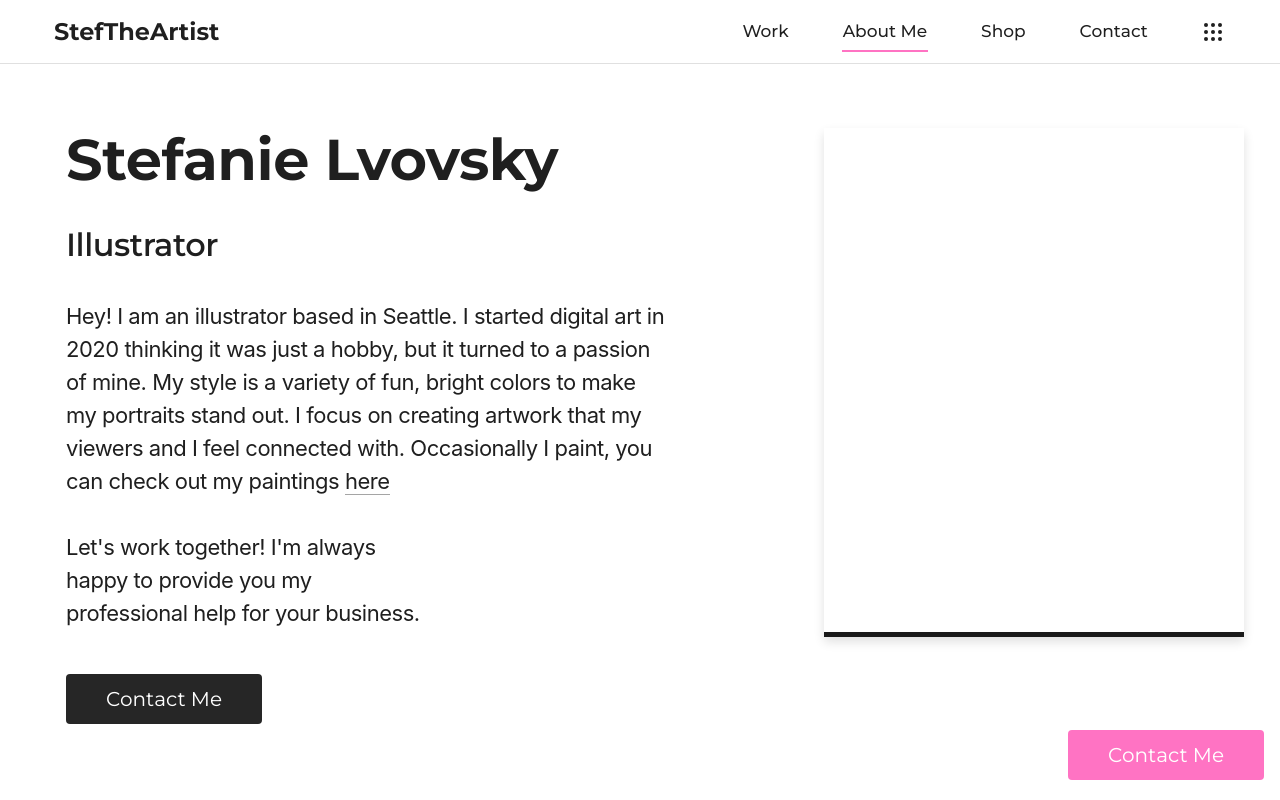
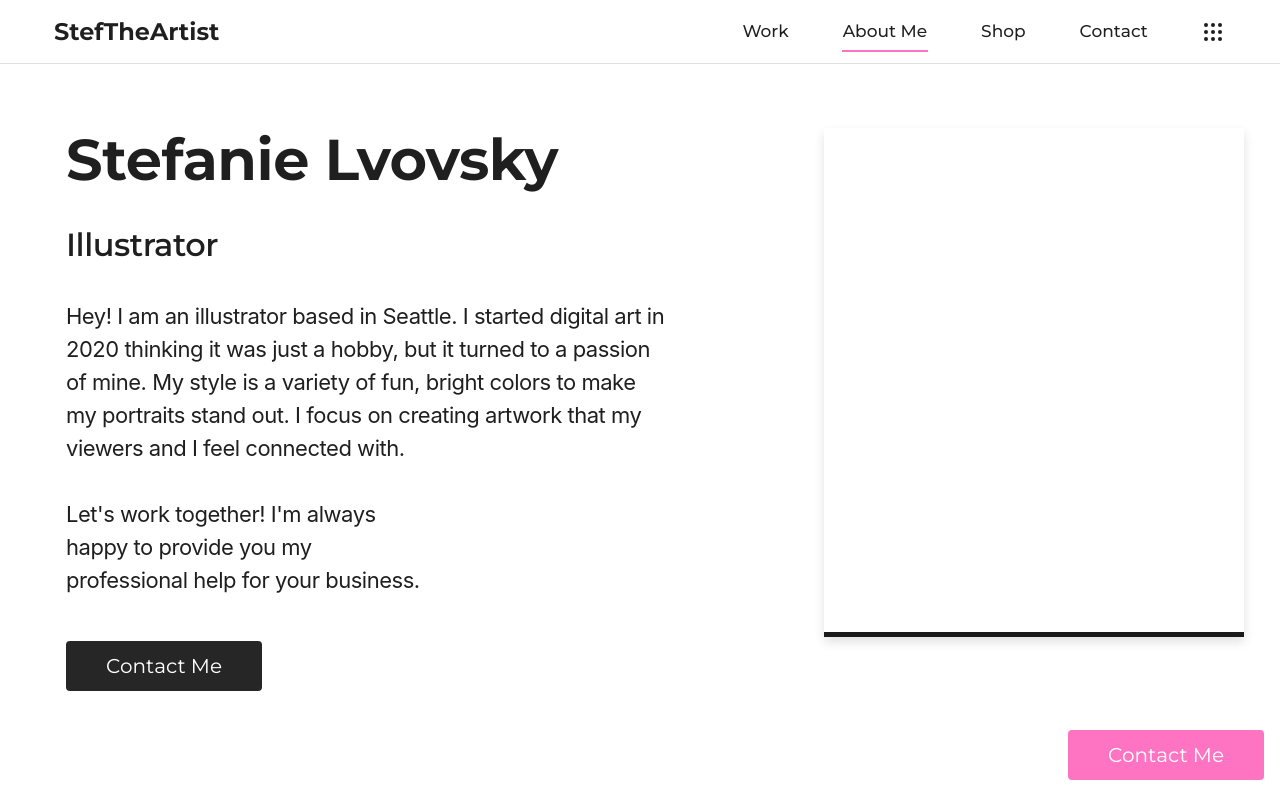
Before and after one commit to DanielLvovsky/StefTheArtist, a Next.js app: page /about in a window 1280 px wide. Shown: the top 800 px of the page. Built offline with nearby package versions, Linux system fonts and the light colour scheme.

Commit message:
Update Intro.tsx

```diff
--- a/components/About/Intro.tsx
+++ b/components/About/Intro.tsx
@@ -92,11 +92,6 @@ export const Intro: React.FC<IntroProps> = () => {
         <p>
           Hey! I am an illustrator based in Seattle. I started digital art in 2020 thinking it was just a hobby, but it turned to a passion of mine. My style is a variety of fun, bright colors to make my portraits stand out.
           I focus on creating artwork that my viewers and I feel connected with.
-
-
-          Occasionally I paint, you can check out my paintings <a href="" target="_blank" rel="noopener noreferrer">
-          here
-          </a>
         </p>
         <p className="aside">
           Let&apos;s work together! I&apos;m always happy to provide you my professional help for your business.
```
